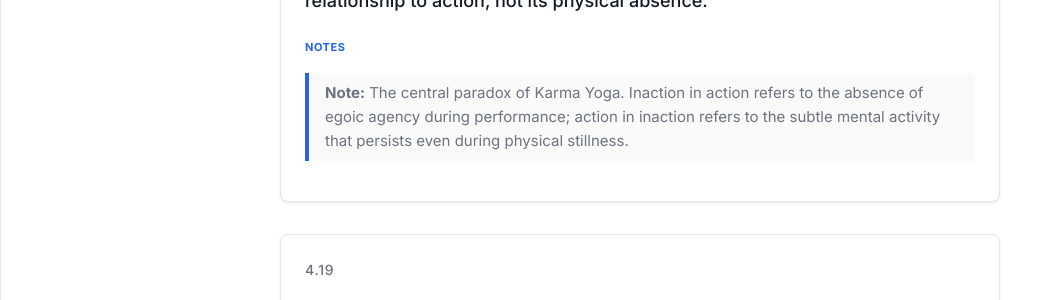
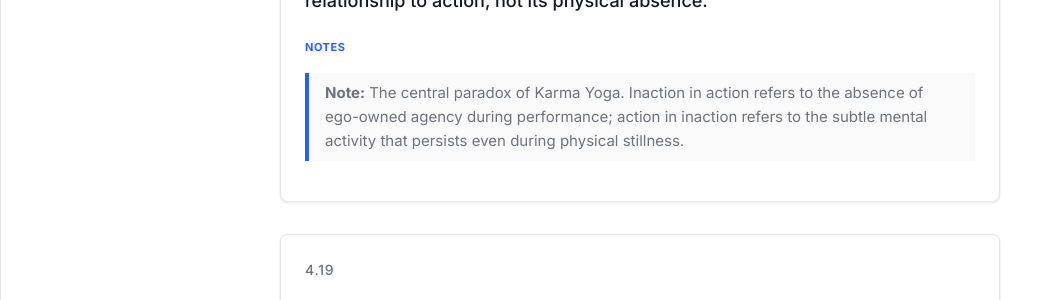
Before and after one commit to ishitvagoel/GitaTranslation, a Jekyll site: the page built from chapters/chapter-04.md, in a window 1280 px wide and 900 px high, scrolled down 20270 px. Shown: the part 177-477 px from the top of the window, without its empty margins (0-1062 px from the left). Built offline with Jekyll 4.4.1, drawn with Linux system fonts in a browser that asks for light colours.

Commit message:
Fix verse-count error and clean up remaining 'egoic' usage
Two cleanup items found during final repo-wide verification:

1. README.md and index.md said "701 verses". The actual total across
   all 18 chapter files is 700 (the traditional count). Earlier in this
   audit I had erroneously updated 700 -> 701 based on a miscount;
   reverted to the correct figure.

2. Chapter 4 verse 18's Note still used "egoic agency" — the last
   remaining instance of the audit's flagged "egoic" usage. Replaced
   with "ego-owned agency" to match the verse's own phrasing.

Repo-wide check now shows no remaining instances of any audit-flagged
invented terminology.

```diff
--- a/chapters/chapter-04.md
+++ b/chapters/chapter-04.md
@@ -371,7 +371,7 @@ He who sees inaction in action, and action in inaction — he is intelligent amo
 
 **Common Misreading:** "Non-action (*akarman*) means physical inactivity or withdrawal from work." Actually, the verse defines non-action as acting without the sense of being the ego-owner of the act — it is a quality of inner relationship to action, not its physical absence.
 
-> **Note:** The central paradox of Karma Yoga. Inaction in action refers to the absence of egoic agency during performance; action in inaction refers to the subtle mental activity that persists even during physical stillness.
+> **Note:** The central paradox of Karma Yoga. Inaction in action refers to the absence of ego-owned agency during performance; action in inaction refers to the subtle mental activity that persists even during physical stillness.
 
 ---
 
```
Also changed, not shown: index.md (+1 -1 lines), README.md.
